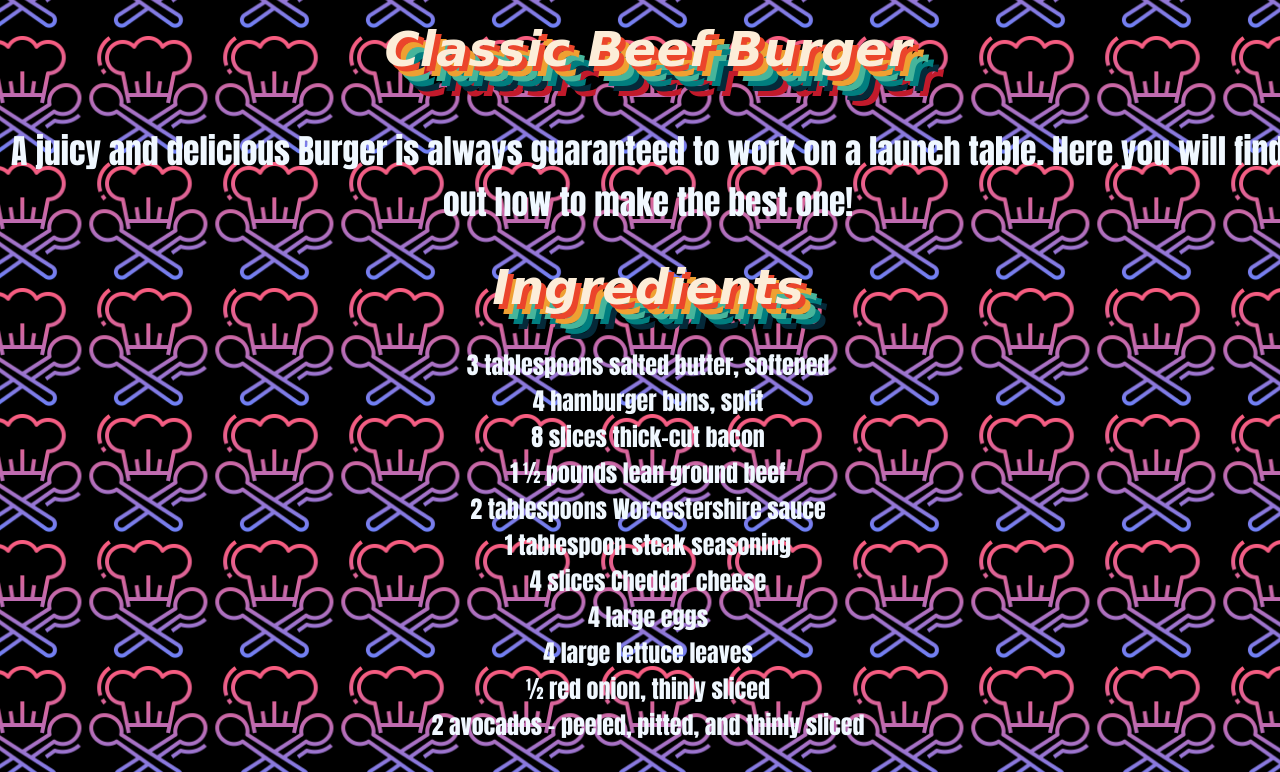
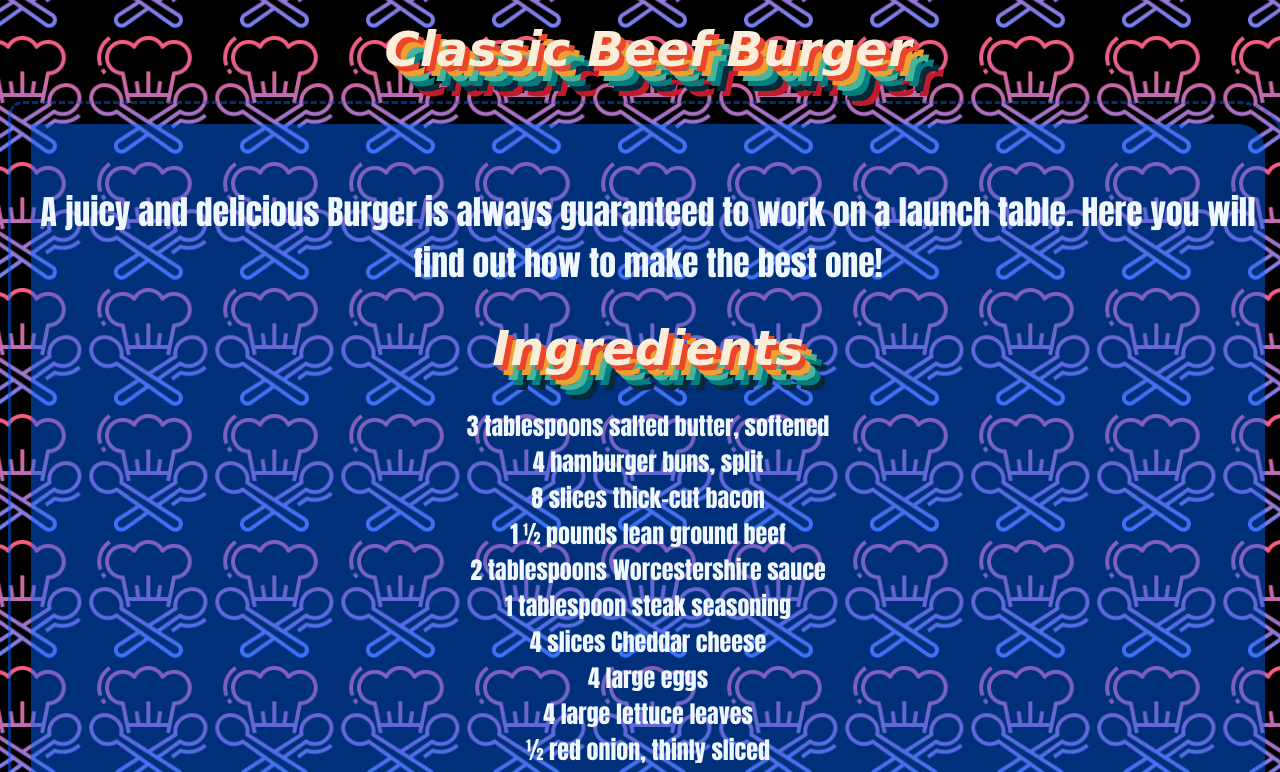
Before and after one commit to robshideouttwitch/robs-recipes, a plain HTML site: page recipes/burger.html in a window 1280 px wide. Shown: the part 724-1496 px from the top of the page. Drawn offline with Linux system fonts and the light colour scheme.

Commit message:
Added Boxes to recipes for clearer visibility
Might work on color though (Im not sure yet)
Text is easier to distinguish from the background animation but has
slight transparency

```diff
--- a/recipes/burger.html
+++ b/recipes/burger.html
@@ -14,6 +14,8 @@
     <img src="https://imagesvc.meredithcorp.io/v3/mm/image?url=https%3A%2F%2Fimages.media-allrecipes.com%2Fuserphotos%2F8131746.jpg&w=595&h=398&c=sc&poi=face&q=60" width="750" alt="Burger" class="zoom">
 
     <h2 id="subtitle"><em>Classic Beef Burger</em></h2>
+
+    <div id="rcorners">
 
     <p>A juicy and delicious Burger is always guaranteed to work on a launch table. Here you will find out how to make the <strong>best</strong> one!</p>
 
@@ -59,6 +61,7 @@
             <li>Immediately place 1 egg on top of each patty. </li>
             <li>Top with lettuce, onion, avocado, and remaining buns.</li></ul></li>
     </ol>
+</div>
 
     <form action="./lasagna.html"><button class="button1">First</button></form>
     <form action="./PolishNoodles.html"><button class="button2">Next</button></form>
--- a/styles.css
+++ b/styles.css
@@ -279,3 +279,18 @@ img.zoom:hover {
   background-color:#002ead;
   transition: 0.7s;
 }
+
+#rcorners {
+    border-radius: 15px 50px 30px;
+    background: #0064ff7a;
+    padding: 20px;
+    width: fit-content;
+    height: fit-content;
+    background-clip: content-box;
+    border-style: dashed solid;
+    border-color: #0064ff7a;
+    display: block;
+    margin-left: auto;
+    margin-right: auto;
+
+}
```
Also changed, not shown: recipes/PolishNoodles.html (+3 -1 lines), recipes/lasagna.html (+3 -0 lines).
